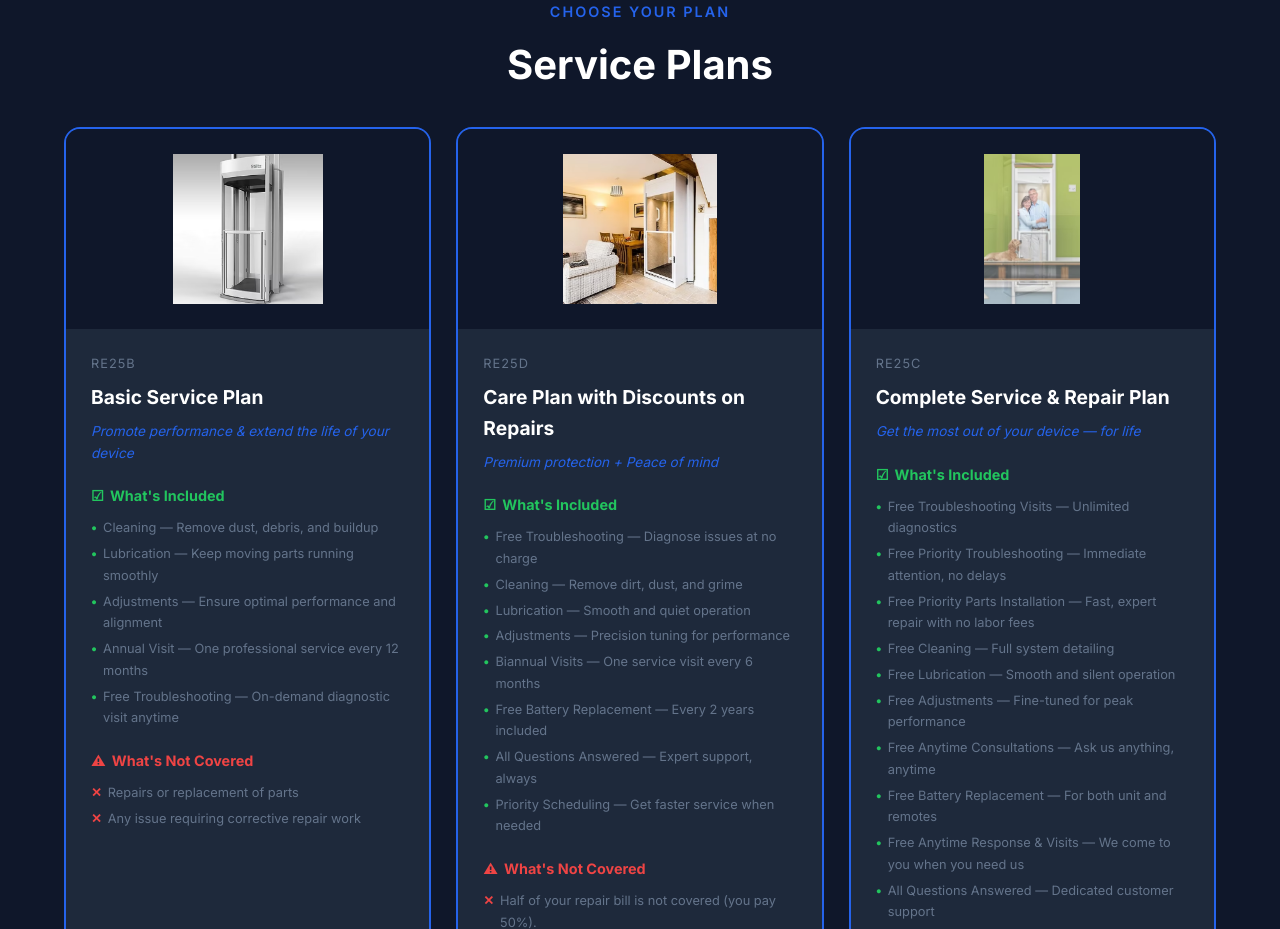
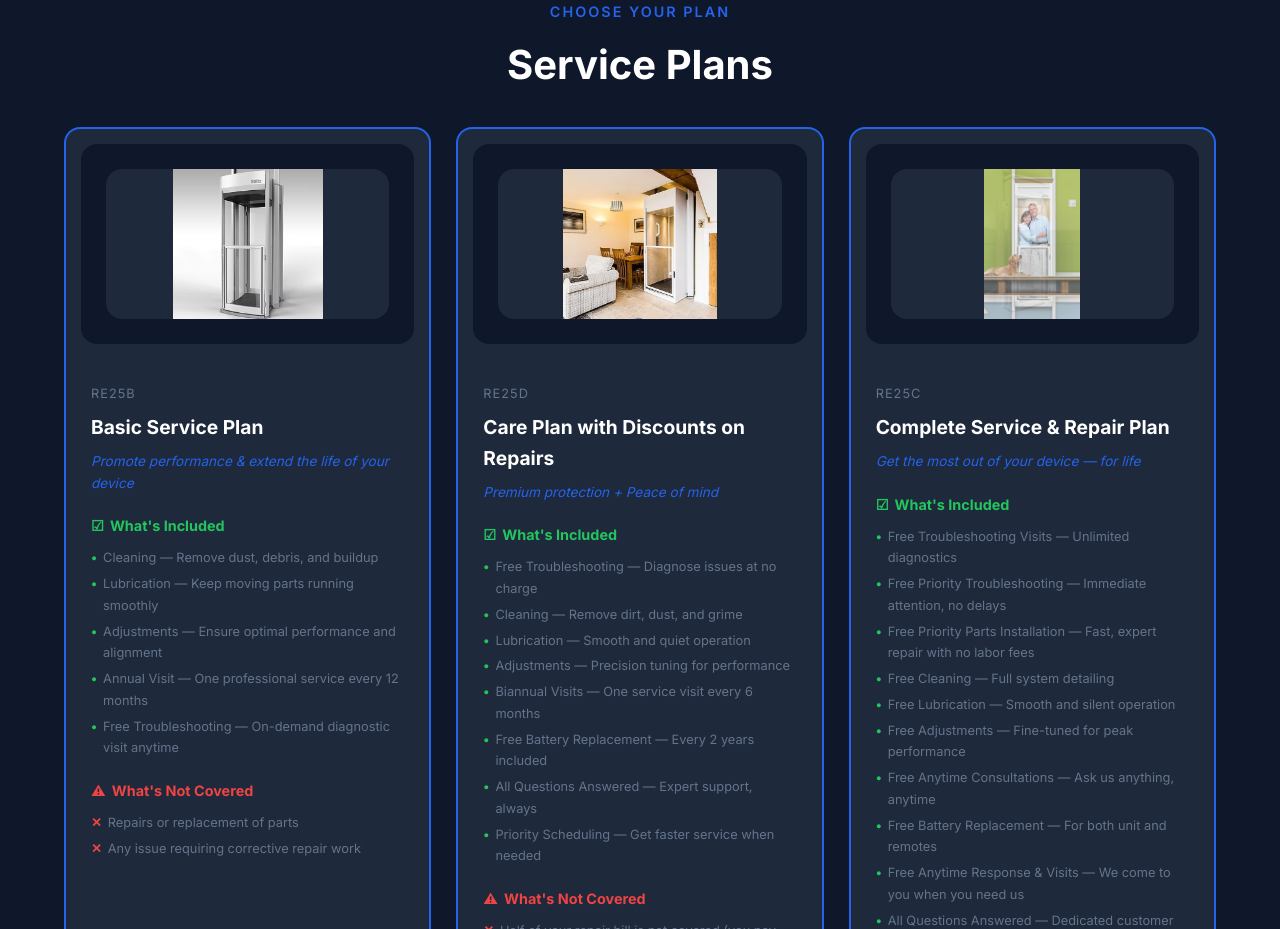
Before and after one commit to LeeDev428/BionicAim, a React (Vite) app: page /elevators in a window 1280 px wide. Shown: the part 900-1829 px from the top of the page. Built offline with nearby package versions, Linux system fonts and the light colour scheme.

Commit message:
Update Elevators.css

```diff
--- a/src/pages/Elevators/Elevators.css
+++ b/src/pages/Elevators/Elevators.css
@@ -102,13 +102,17 @@
 .plan-header {
   background: var(--dark);
   padding: 25px;
+  margin: 15px;
+  border-radius: 16px;
+  overflow: hidden;
 }
 
 .plan-header .plan-img {
   width: 100%;
   height: 150px;
   object-fit: contain;
-  border-radius: 8px;
+  border-radius: 16px;
+  background: var(--dark-light);
 }
 
 .plan-image-placeholder {
```
